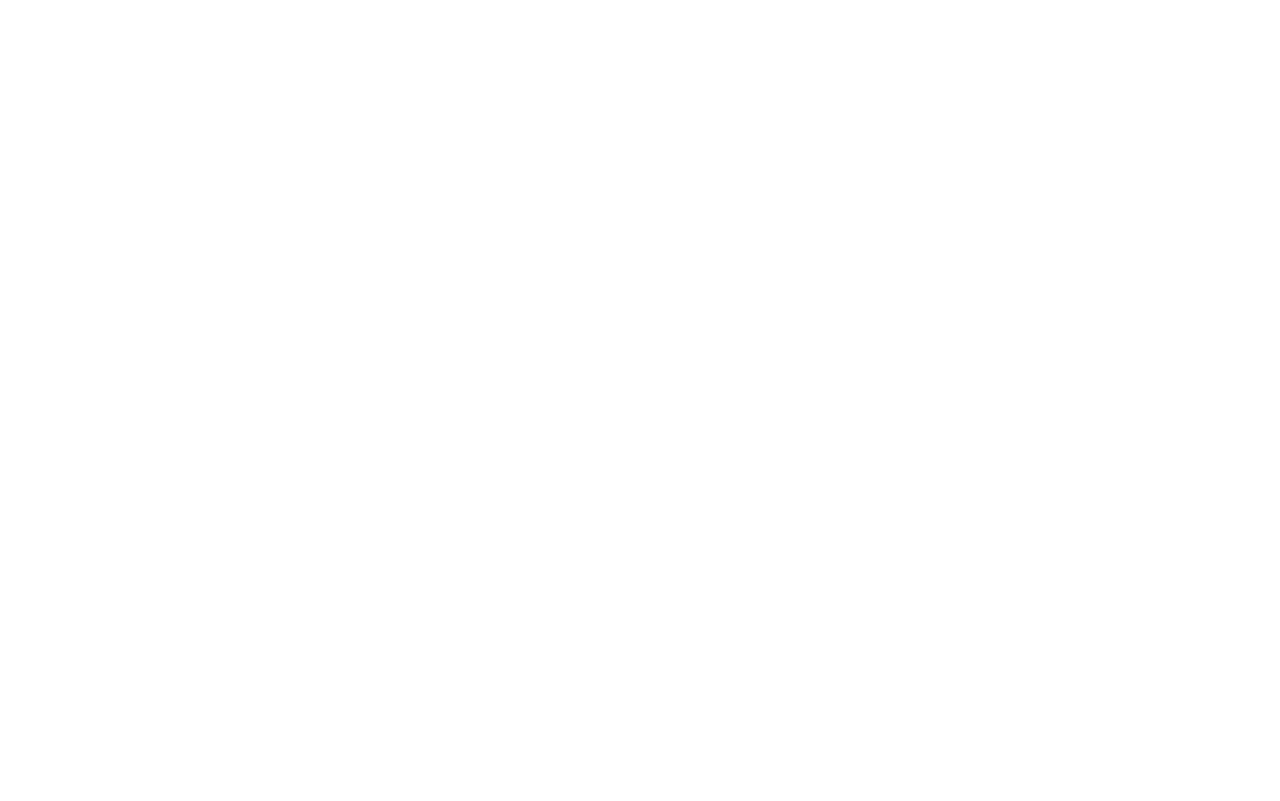
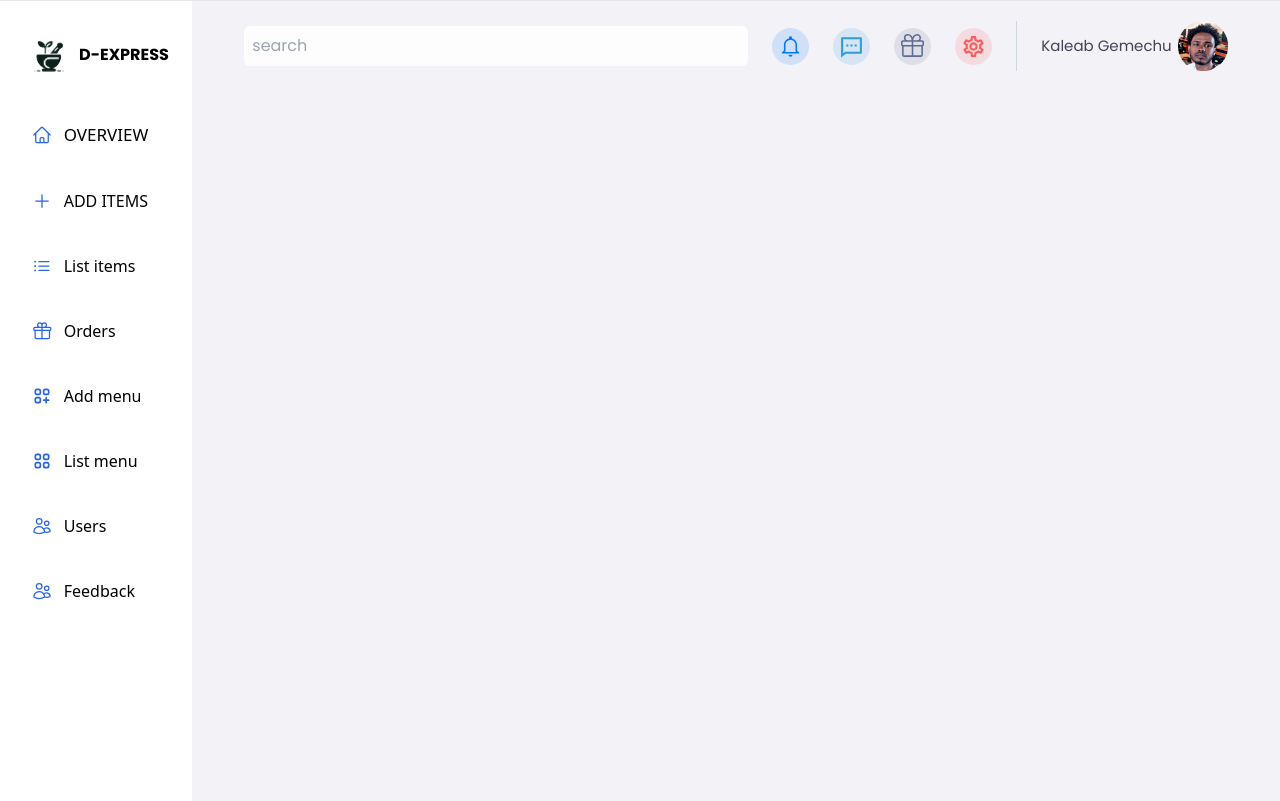
Before and after one commit to kalolani/PharmaTrack, a React (Vite) app in the folder FrontEnd/: page /dashboard in a window 1280 px wide. Before the commit this address had no page. Built offline with nearby package versions, Linux system fonts and the light colour scheme.

Commit message:
added layout for dashboard

```diff
--- a/FrontEnd/src/App.jsx
+++ b/FrontEnd/src/App.jsx
@@ -2,6 +2,7 @@
 import { Routes, Route } from "react-router-dom";
 import LoginPopup from "./components/LoginPopup";
 import { useState } from "react";
+import AdminDashboard from "./components/AdminDashboard";
 
 function App() {
   const [showLogin, setShowLogin] = useState(false);
@@ -13,6 +14,7 @@
       <div>
         <Routes>
           <Route path="/" element={<HomePage setShowLogin={setShowLogin} />} />
+          <Route path="dashboard" element={<AdminDashboard />} />
         </Routes>
       </div>
     </>
--- /dev/null
+++ b/FrontEnd/src/components/AdminDashboard.jsx
@@ -0,0 +1,16 @@
+import Dashboard from "../pages/Dashboard";
+import Sidebar from "./Sidebar";
+
+function AdminDashboard() {
+  return (
+    <div>
+      <hr className=" h-[1px] bg-[rgb(209 213 219)]" />
+      <div className="flex relative">
+        <Sidebar />
+        <Dashboard />
+      </div>
+    </div>
+  );
+}
+
+export default AdminDashboard;
--- /dev/null
+++ b/FrontEnd/src/components/AdminNavbar.jsx
@@ -0,0 +1,40 @@
+import { IoMdNotificationsOutline } from "react-icons/io";
+import { RiMessage2Line } from "react-icons/ri";
+import { GoGift } from "react-icons/go";
+import { MdOutlineSettings } from "react-icons/md";
+import { CiSearch } from "react-icons/ci";
+
+function AdminNavBar() {
+  return (
+    <div className="flex gap-6 w-full items-center justify-center">
+      <input
+        name="search"
+        type="text"
+        placeholder="search"
+        className="w-[50%] bg-[#FDFDFD] p-2 rounded-md outline-0"
+      />
+
+      <div className="flex gap-6 items-center justify-center">
+        <div className="bg-[#007AFF] bg-opacity-[0.15] p-[6px] rounded-full cursor-pointer">
+          <IoMdNotificationsOutline size={25} color="#007AFF" />
+        </div>
+        <div className="bg-[#2D9CDB] bg-opacity-[0.15] p-[6px] rounded-full cursor-pointer">
+          <RiMessage2Line size={25} color="#2D9CDB" />
+        </div>
+        <div className="bg-[#5E6C93] bg-opacity-[0.15] p-[6px] rounded-full cursor-pointer">
+          <GoGift size={25} color="#5E6C93" />
+        </div>
+        <div className="bg-[#FF5B5B] bg-opacity-[0.15] p-[6px] rounded-full cursor-pointer">
+          <MdOutlineSettings size={25} color="#FF5B5B" />
+        </div>
+      </div>
+      <div className="w-[1px] h-[50px] bg-[#D0D6DE]"></div>
+      <div className="flex items-center justify-center gap-[6px]">
+        <p className="text-[#464255] text-[15px] ">Kaleab Gemechu</p>
+        <img src="kal.png" className="w-[50px] h-[50px]" />
+      </div>
+    </div>
+  );
+}
+
+export default AdminNavBar;
--- a/FrontEnd/src/components/LoginPopup.jsx
+++ b/FrontEnd/src/components/LoginPopup.jsx
@@ -162,12 +162,12 @@
               {confirmPassWatch ? (
                 <FaRegEyeSlash
                   onClick={() => setConfirmPassWatch(!confirmPassWatch)}
-                  className="absolute top-1/2 right-[5%] hover:text-green-500 cursor-pointer"
+                  className="absolute top-1/2 right-[5%] -translate-y-1/2 hover:text-green-500 cursor-pointer"
                 />
               ) : (
                 <HiOutlineEye
                   onClick={() => setConfirmPassWatch(!confirmPassWatch)}
-                  className="absolute top-1/2 right-[5%] hover:text-green-500 cursor-pointer"
+                  className="absolute top-1/2 right-[5%] -translate-y-1/2 hover:text-green-500 cursor-pointer"
                 />
               )}
             </div>
--- /dev/null
+++ b/FrontEnd/src/components/Sidebar.jsx
@@ -0,0 +1,96 @@
+import { NavLink } from "react-router-dom";
+import {
+  HiOutlineHome,
+  HiOutlineUsers,
+  HiOutlinePlus,
+  HiOutlineListBullet,
+  HiOutlineGift,
+} from "react-icons/hi2";
+import { HiOutlineViewGridAdd, HiOutlineViewGrid } from "react-icons/hi";
+// import { useStores } from "../../contexts/storeContext";
+
+function Sidebar() {
+  // const { token } = useStores();
+  // if (!token) return;
+  return (
+    <div className="w-[15%] min-h-screen border-t-[0] text-[max(1vw, 10px)] bg-[#FFFFFF]">
+      <div className="p-[7%] pt-[20px] flex flex-col gap-[25px] items-center">
+        <div className="flex items-center cursor-pointer p-[4px] pl-[0px]">
+          <div className="">
+            <img
+              src="pharma-logoo.png"
+              alt="Logo"
+              className="h-[60px] w-[max(10%,80px)]"
+            />
+          </div>
+          <p className="text-[16px] font-bold font-Poppins">D-EXPRESS</p>
+        </div>
+        <NavLink
+          to="/home"
+          className="w-[90%] flex items-center gap-[12px] p-[8px] cursor-pointer pl-[10px]"
+        >
+          <HiOutlineHome size={20} color="rgb(37 99 235)" />
+
+          <p className="text-[17px] text-[rgb(107 114 128)] font-medium uppercase">
+            OVERVIEW
+          </p>
+        </NavLink>
+        <NavLink
+          to="/add"
+          className="w-[90%] flex items-center gap-[12px] p-[8px] cursor-pointer pl-[10px]"
+        >
+          <HiOutlinePlus size={20} color="rgb(37 99 235)" />
+
+          <p>ADD ITEMS</p>
+        </NavLink>
+        <NavLink
+          to="/list"
+          className="w-[90%] flex items-center gap-[12px] p-[8px] cursor-pointer pl-[10px]"
+        >
+          <HiOutlineListBullet size={20} color="rgb(37 99 235)" />
+
+          <p>List items</p>
+        </NavLink>
+        <NavLink
+          to="/orders"
+          className="w-[90%] flex items-center gap-[12px] p-[8px] cursor-pointer pl-[10px]"
+        >
+          <HiOutlineGift size={20} color="rgb(37 99 235)" />
+          <p>Orders</p>
+        </NavLink>
+        <NavLink
+          to="/category"
+          className="w-[90%] flex items-center gap-[12px] p-[8px] cursor-pointer pl-[10px]"
+        >
+          <HiOutlineViewGridAdd size={20} color="rgb(37 99 235)" />
+          <p>Add menu</p>
+        </NavLink>
+        <NavLink
+          to="/catlist"
+          className="w-[90%] flex items-center gap-[12px] p-[8px] cursor-pointer pl-[10px]"
+        >
+          <HiOutlineViewGrid size={20} color="rgb(37 99 235)" />
+          <p>List menu</p>
+        </NavLink>
+        <NavLink
+          to="/users"
+          className="w-[90%] flex items-center gap-[12px] p-[8px] cursor-pointer pl-[10px]"
+        >
+          <HiOutlineUsers size={20} color="rgb(37 99 235)" />
+
+          <p>Users</p>
+        </NavLink>
+        <NavLink
+          to="/feedback"
+          className="w-[90%] flex items-center gap-[12px] p-[8px] cursor-pointer pl-[10px]"
+        >
+          <HiOutlineUsers size={20} color="rgb(37 99 235)" />
+
+          <p>Feedback</p>
+        </NavLink>
+      </div>
+    </div>
+  );
+}
+
+export default Sidebar;
--- /dev/null
+++ b/FrontEnd/src/pages/Dashboard.jsx
@@ -0,0 +1,10 @@
+import AdminNavBar from "../components/AdminNavBar";
+function Dashboard() {
+  return (
+    <div className="pt-[20px] pb-[50px] px-[40px] w-[85%] h-[100%] z-[10] text-[rgb(249 250 251)] font-Poppins bg-[#F3F2F7] min-h-screen">
+      <AdminNavBar />
+    </div>
+  );
+}
+
+export default Dashboard;
--- a/FrontEnd/tailwind.config.js
+++ b/FrontEnd/tailwind.config.js
@@ -20,6 +20,10 @@
             transform: "rotate(-360deg) translateX(100px) rotate(360deg)",
           },
         },
+        dropdownOpen: {
+          "0%": { opacity: "0", transform: "translateY(-20px)" },
+          "100%": { opacity: "1", transform: "translateY(0)" },
+        },
         fadeIn: {
           "0%": { opacity: "0" },
           "100%": { opacity: "1" },
@@ -27,6 +31,7 @@
       },
       animation: {
         circular: "circular 10s linear infinite",
+        dropdownOpen: "dropdownOpen 0.3s ease-out forwards",
       },
     },
     backgroundImage: {
```
Also changed, not shown: FrontEnd/public/kal.png (added).
